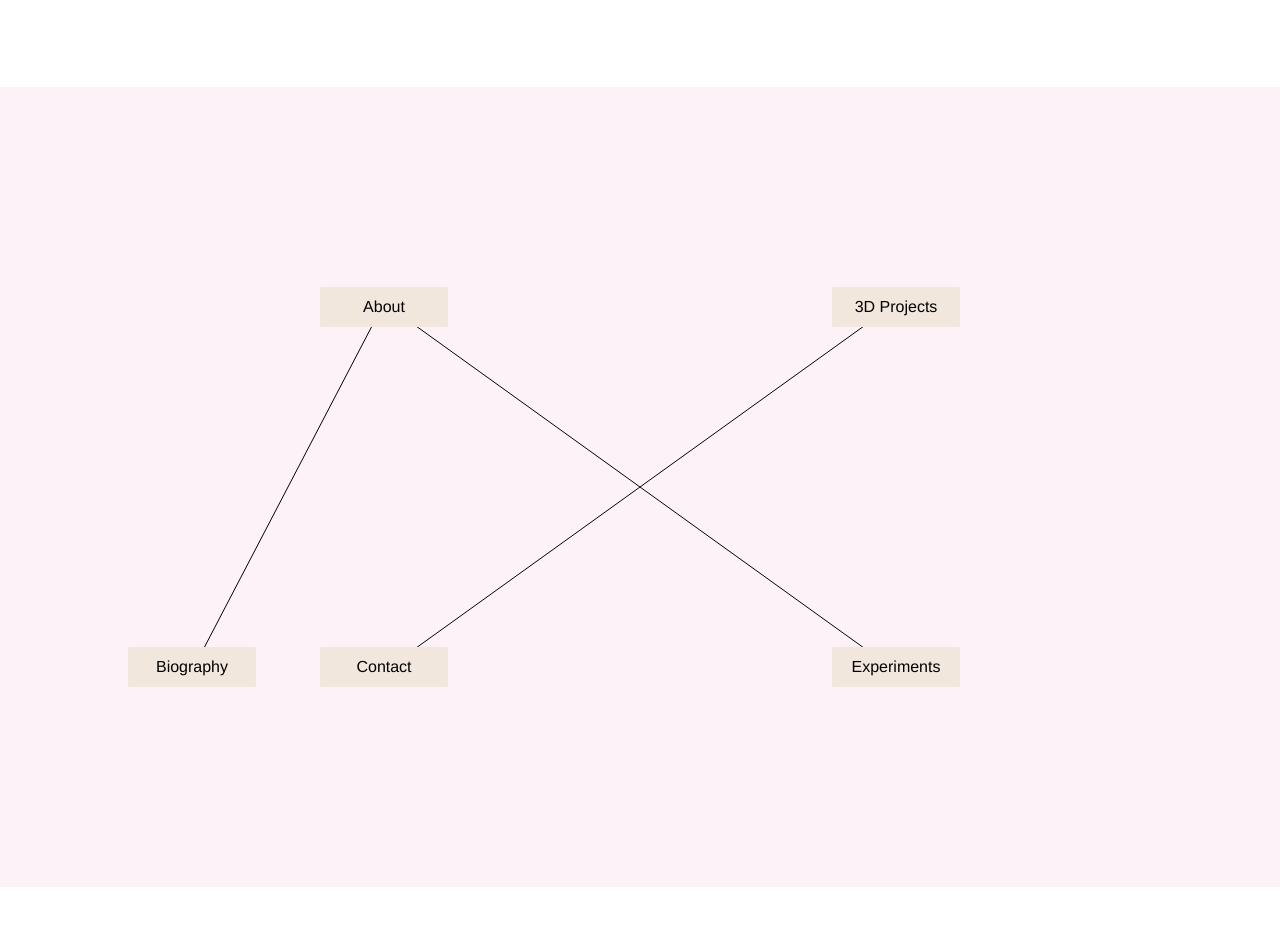
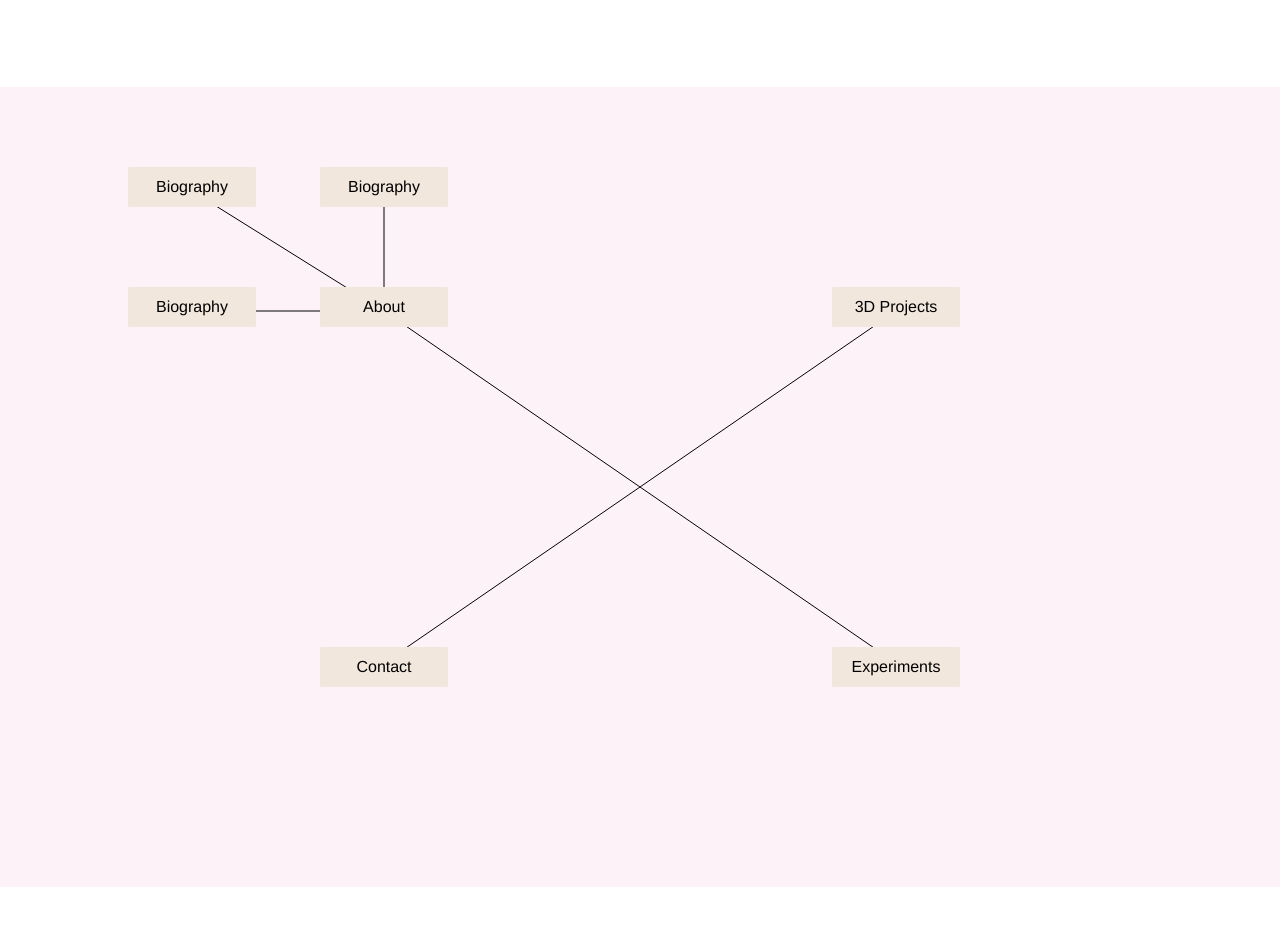
Before and after one commit to georgegausden/portfolio, a Next.js app: page /test in a window 1280 px wide. Shown: the top 926 px of the page. Built offline with nearby package versions, Linux system fonts and the light colour scheme.

Commit message:
Update boxHeightPercentage in branch.tsx and adjust positions in test/page.tsx

```diff
--- a/app/components/branch.tsx
+++ b/app/components/branch.tsx
@@ -22,7 +22,7 @@ interface Branch {
 export default function Branch({parent = undefined, name, isActive, xPosition, yPosition}: BranchProps){
 
     let boxWidthPercentage = 5;
-    let boxHeightPercentage = 2;
+    let boxHeightPercentage = 3;
 
     let x1 = parent?.xPosition;
     let y1 = parent?.yPosition;
--- a/app/test/page.tsx
+++ b/app/test/page.tsx
@@ -20,7 +20,11 @@ export default function Test(){
 
             <Branch parent={branches[0]} name="About" isActive={true} xPosition={25} yPosition={25}></Branch>
 
-            <Branch parent={branches[1]} name="Biography" isActive={true} xPosition={10} yPosition={75}></Branch>
+            <Branch parent={branches[1]} name="Biography" isActive={true} xPosition={25} yPosition={10}></Branch>
+            <Branch parent={branches[1]} name="Biography" isActive={true} xPosition={10} yPosition={10}></Branch>
+            <Branch parent={branches[1]} name="Biography" isActive={true} xPosition={10} yPosition={25}></Branch>
+
+
 
             <Branch parent={branches[0]} name="3D Projects" isActive={true} xPosition={75} yPosition={25}></Branch>
             <Branch parent={branches[0]} name="Contact" isActive={true} xPosition={25} yPosition={75}></Branch>
```
